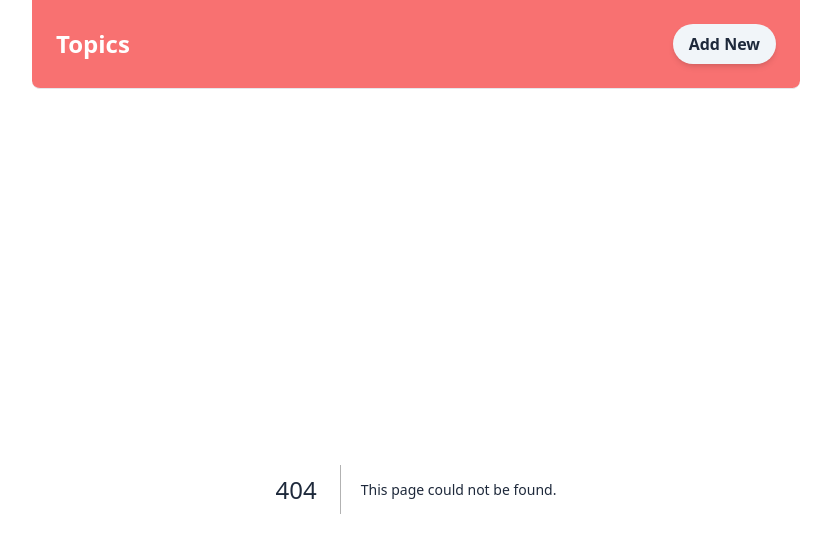
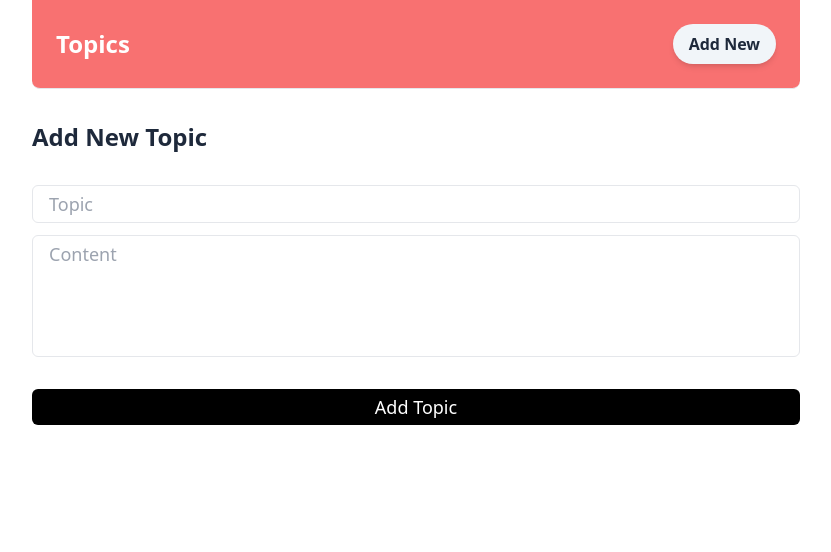
Before and after one commit to yevhen-yatskiv/next, a Next.js app in the folder crud-app/: page /create in a window 1280 px wide. Before the commit this address had no page. Shown: the top 552 px of the page, without its empty margins (224-1055 px from the left). Built offline with nearby package versions, Linux system fonts and the light colour scheme.

Commit message:
Created add new topic page

```diff
--- /dev/null
+++ b/crud-app/app/create/page.tsx
@@ -0,0 +1,24 @@
+export default function CreatePage() {
+  return (
+    <div>
+      <h2 className="text-2xl font-bold my-8">Add New Topic</h2>
+      <form className="flex gap-3 flex-col">
+        <input
+          type="text"
+          name="topic"
+          placeholder="Topic"
+          className="px-4 py-1 border rounded-md"
+        />
+        <textarea
+          name="content"
+          rows={4}
+          placeholder="Content"
+          className="px-4 py-1 border rounded-md resize-none"
+        />
+        <button className="bg-black text-white mt-5 px-4 py-1 rounded-md cursor-pointer">
+          Add Topic
+        </button>
+      </form>
+    </div>
+  );
+}
--- a/crud-app/app/page.tsx
+++ b/crud-app/app/page.tsx
@@ -5,7 +5,7 @@
     <div>
       <div className="p-4 my-2 rounded-md border-b leading-8">
         <div className="font-bold">What is Lorem Ipsum?</div>
-        <div>Lorem Ipsum is simply dummy text of the printing and typesetting industry. Lorem Ipsum has been the industry's standard dummy text ever since the 1500s, when an unknown printer took a galley of type and scrambled it to make a type specimen book. It has survived not only five centuries, but also the leap into electronic typesetting, remaining essentially unchanged. It was popularised in the 1960s with the release of Letraset sheets containing Lorem Ipsum passages, and more recently with desktop publishing software like Aldus PageMaker including versions of Lorem Ipsum.</div>
+        <div>Lorem Ipsum is simply dummy text of the printing and typesetting industry. Lorem Ipsum has been the industry&apos;s standard dummy text ever since the 1500s, when an unknown printer took a galley of type and scrambled it to make a type specimen book. It has survived not only five centuries, but also the leap into electronic typesetting, remaining essentially unchanged. It was popularised in the 1960s with the release of Letraset sheets containing Lorem Ipsum passages, and more recently with desktop publishing software like Aldus PageMaker including versions of Lorem Ipsum.</div>
         <div className="flex gap-4 mt-4 justify-end">
           <Link className="bg-slate-200 px-4 py-2 rounded-md uppercase text-sm font-bold tracking-widest" href="/edit">
             Edit
```
